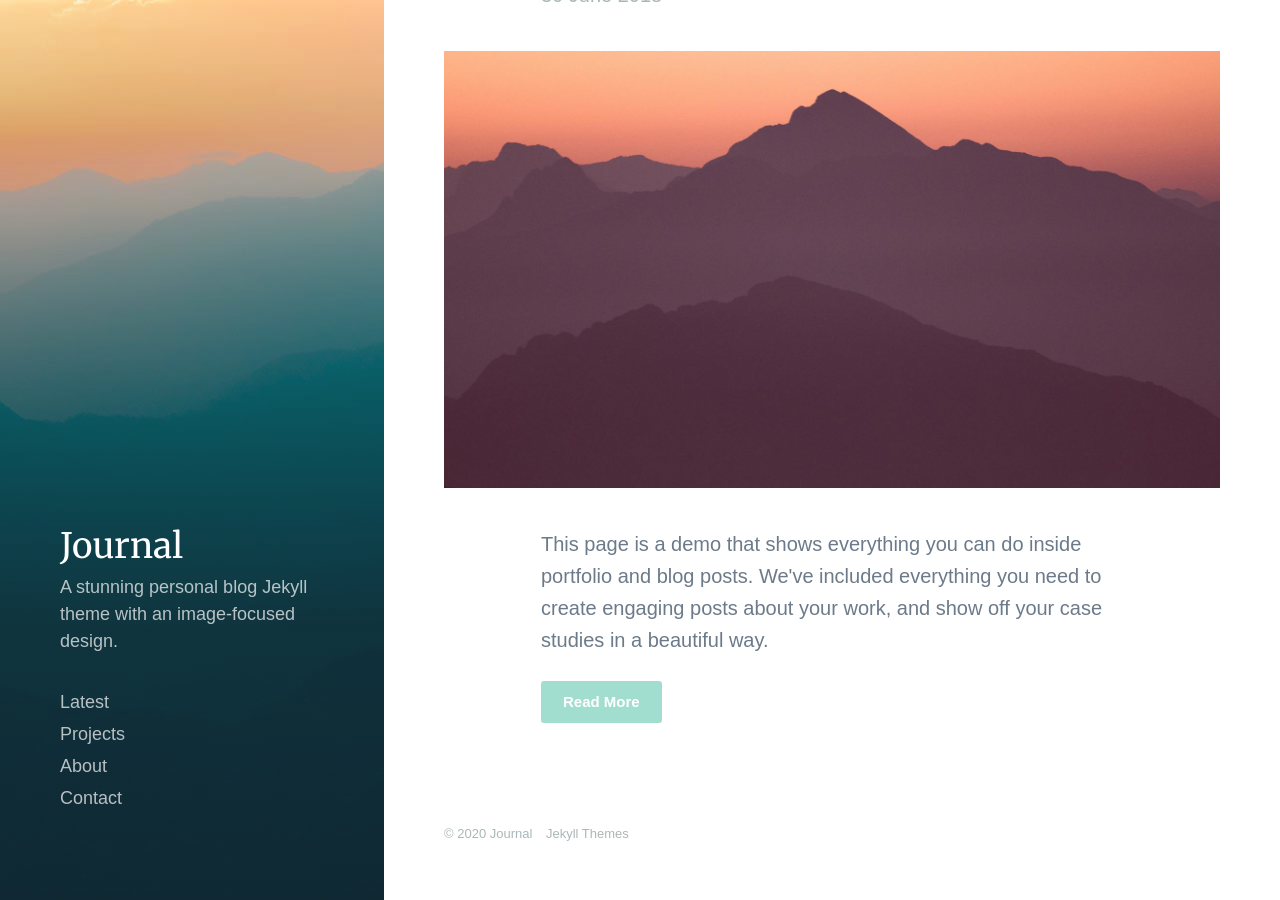
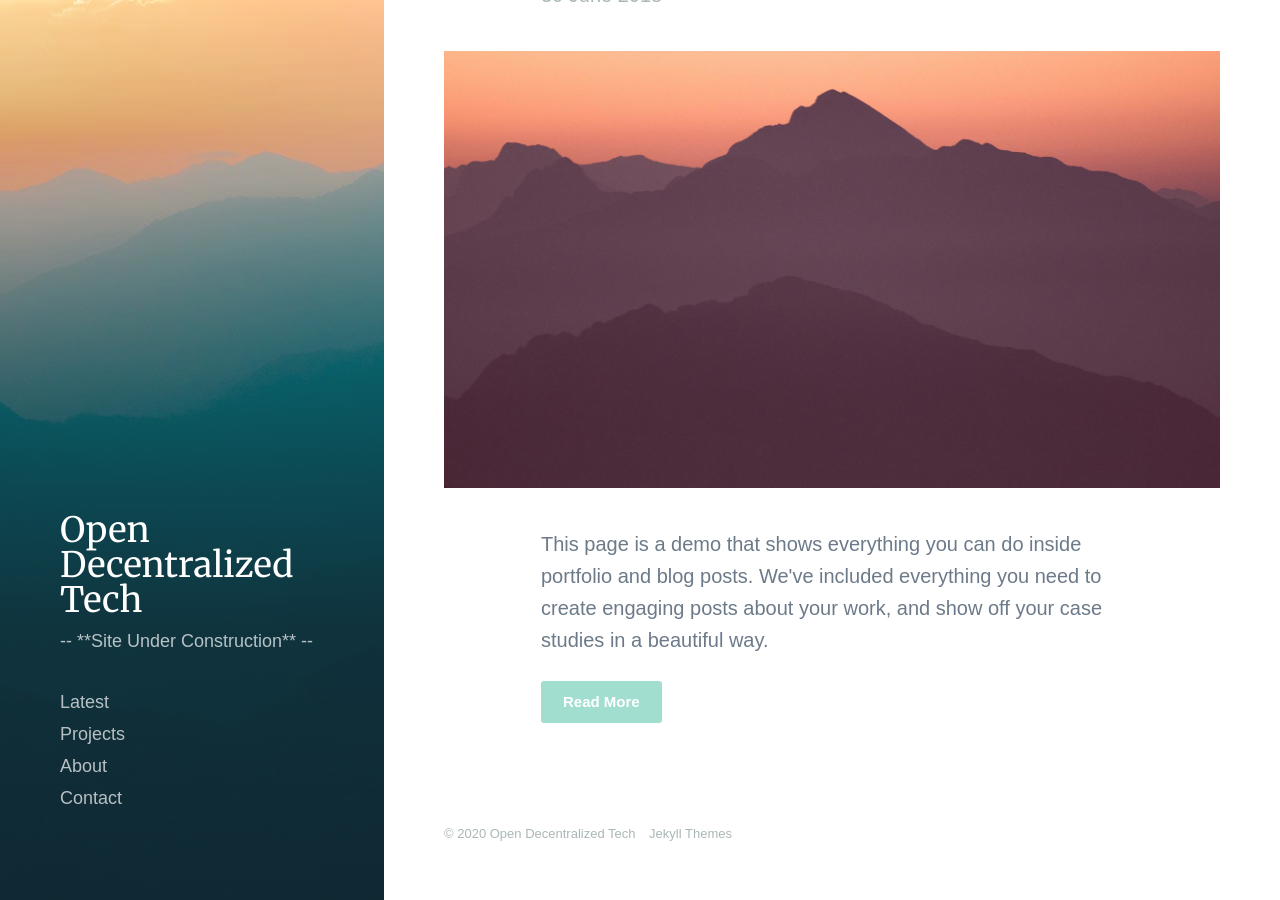
Before and after one commit to OpenDecentralizedTech/ODT-website, a Jekyll site: the page built from index.html, in a window 1280 px wide and 900 px high, scrolled down 133 px. Built offline with Jekyll 4.4.1, drawn with Linux system fonts in a browser that asks for light colours; nearby versions of some CDN libraries; some web fonts are replaced; the list of posts is cut into pages by our own code.

Commit message:
Update settings.yml

```diff
--- a/_data/settings.yml
+++ b/_data/settings.yml
@@ -1,6 +1,6 @@
 basic_settings:
-  site_title: Journal
-  site_tagline: A stunning personal blog Jekyll theme with an image-focused design.
+  site_title: Open Decentralized Tech
+  site_tagline: -- **Site Under Construction** --
   favicon_image: /images/favicon.png
 
 header_settings:
```
